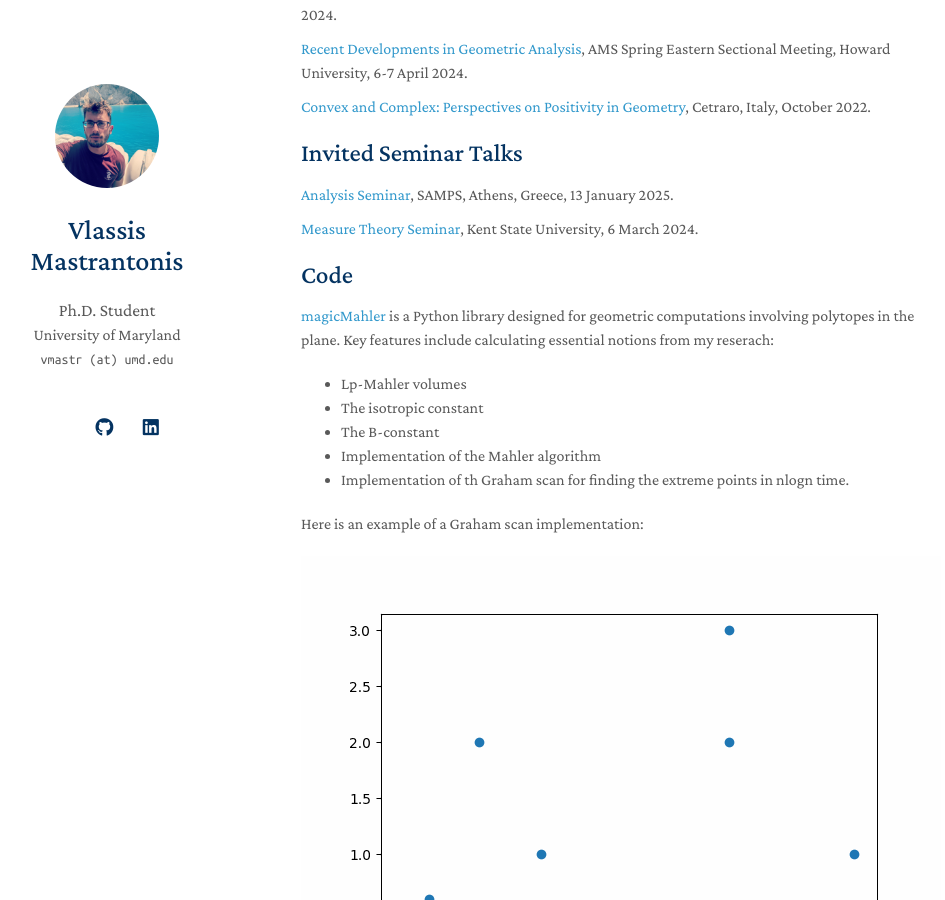
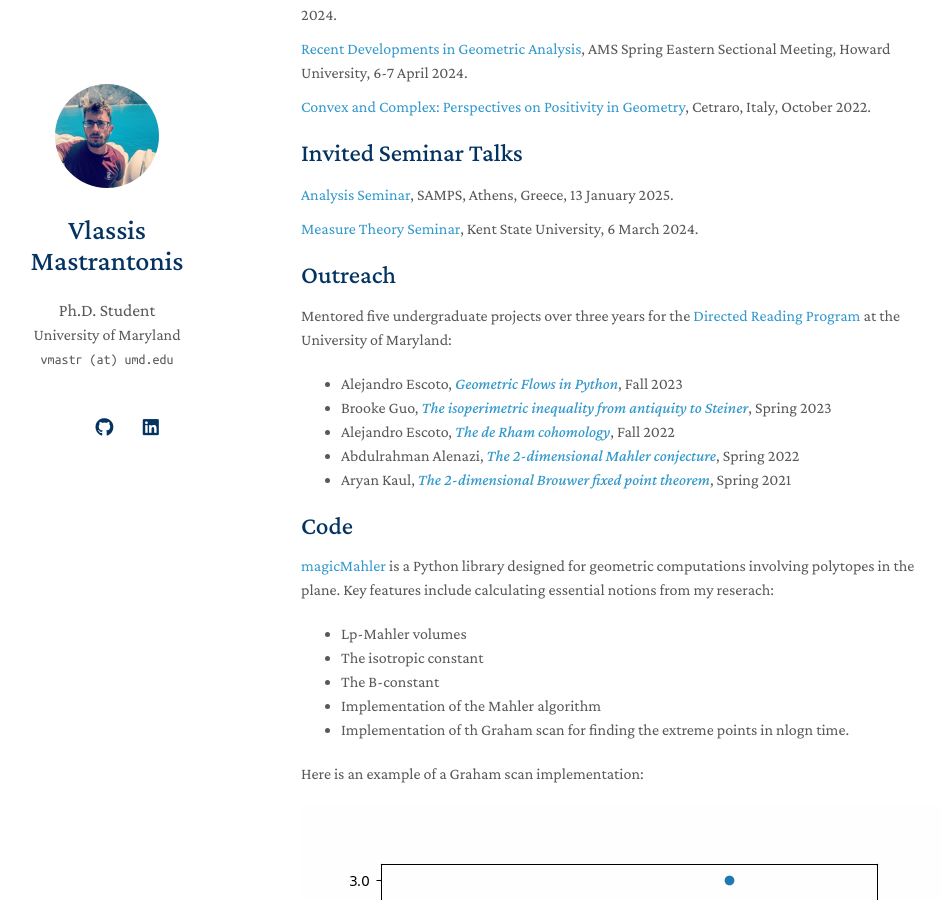
Before and after one commit to vmastr/vmastr.github.io, a Jekyll site: the page built from index.md, in a window 1280 px wide and 900 px high, scrolled down 966 px. Shown: the whole window, without its empty margins (169-1114 px from the left). Built offline with Jekyll 4.4.1, drawn with Linux system fonts in a browser that asks for light colours; nearby versions of some CDN libraries; formulas are drawn with MathJax 3; a style sheet for code colours, icons or effects is not loaded; our own code applies the rules of GitHub Pages for plain Markdown files; some of the changed lines change nothing that is shown.

Commit message:
added Outreach

```diff
--- a/index.md
+++ b/index.md
@@ -32,13 +32,13 @@ I received my undergraduate degree from the [University of Athens](https://www.m
 
 {% include_relative _includes/seminar_talks.md %}
 
-<!-- ## Outreach
+## Outreach
 Mentored five undergraduate projects over three years for the [Directed Reading Program](http://drp.math.umd.edu/) at the University of Maryland:
-- Alejandro Escoto, *[Geometric Flows in Python](http://drp.math.umd.edu/pastprojects.php)*, Fall 2023
-- Brooke Guo, *[The isoperimetric inequality from antiquity to Steiner](http://drp.math.umd.edu/pastprojects.php)*, Spring 2023
-- Alejandro Escoto, *[The de Rham cohomology](http://drp.math.umd.edu/pastprojects.php)*, Fall 2022
-- Abdulrahman Alenazi, *[The 2-dimensional Mahler conjecture](http://drp.math.umd.edu/pastprojects.php)*, Spring 2022
-- Aryan Kaul, *[The 2-dimensional Brouwer fixed point theorem](chrome-extension://efaidnbmnnnibpcajpcglclefindmkaj/http://drp.math.umd.edu/Project-Slides/KaulSpring2021.pdf)*, Spring 2021 -->
+- Alejandro Escoto, *[Geometric Flows in Python](/assets/files/Geometric_Flows_in_Python.pdf)*, Fall 2023
+- Brooke Guo, *[The isoperimetric inequality from antiquity to Steiner](/assets/files/Isoperimetric_inequality.pdf)*, Spring 2023
+- Alejandro Escoto, *[The de Rham cohomology](/assets/files/DeRham.pdf)*, Fall 2022
+- Abdulrahman Alenazi, *[The 2-dimensional Mahler conjecture](/assets/files/2DMahler_.pdf)*, Spring 2022
+- Aryan Kaul, *[The 2-dimensional Brouwer fixed point theorem](http://drp.math.umd.edu/Project-Slides/KaulSpring2021.pdf)*, Spring 2021
 
 
 ## Code
```
Also changed, not shown: 12 other files.
